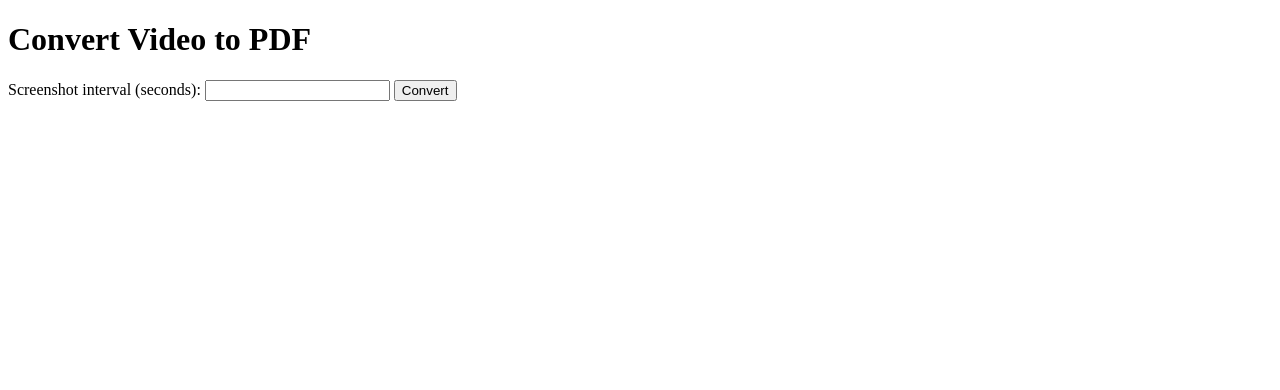
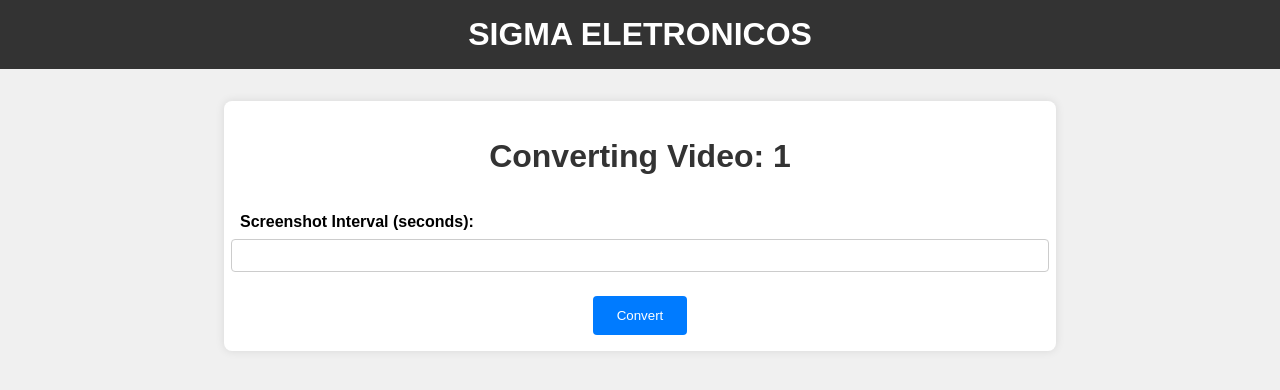
Before and after one commit to carlitodev/mp4topdf, a Flask app: page /convert/1 in a window 1280 px wide. Shown: the top 390 px of the page. Run offline with Flask 3, Linux system fonts and the light colour scheme.

Commit message:
Add beatifull website

```diff
--- /dev/null
+++ b/static/styles.css
@@ -0,0 +1,78 @@
+body {
+    font-family: Arial, sans-serif;
+    background-color: #f0f0f0;
+    margin: 0;
+    padding: 0;
+    display: flex;
+    flex-direction: column;
+    align-items: center;
+}
+
+header {
+    background-color: #333;
+    width: 100%;
+    padding: 1rem;
+    color: white;
+    text-align: center;
+}
+
+.logo {
+    font-size: 2rem;
+    font-weight: bold;
+}
+
+main {
+    width: 100%;
+    max-width: 800px;
+    margin: 2rem auto;
+    padding: 1rem;
+    background-color: white;
+    box-shadow: 0 0 10px rgba(0, 0, 0, 0.1);
+    border-radius: 8px;
+}
+
+.container {
+    display: flex;
+    flex-direction: column;
+    align-items: center;
+}
+
+h1 {
+    color: #333;
+}
+
+form {
+    width: 100%;
+    display: flex;
+    flex-direction: column;
+    align-items: center;
+}
+
+label {
+    width: 100%;
+    margin-top: 1rem;
+    font-weight: bold;
+}
+
+input[type="file"],
+input[type="number"] {
+    width: 100%;
+    padding: 0.5rem;
+    margin-top: 0.5rem;
+    border: 1px solid #ccc;
+    border-radius: 4px;
+}
+
+button {
+    margin-top: 1.5rem;
+    padding: 0.75rem 1.5rem;
+    color: white;
+    background-color: #007bff;
+    border: none;
+    border-radius: 4px;
+    cursor: pointer;
+}
+
+button:hover {
+    background-color: #0056b3;
+}
--- a/templates/convert.html
+++ b/templates/convert.html
@@ -3,14 +3,24 @@
 <head>
     <meta charset="UTF-8">
     <meta name="viewport" content="width=device-width, initial-scale=1.0">
-    <title>Convert Video</title>
+    <title>Converting</title>
+    <link rel="stylesheet" href="{{ url_for('static', filename='styles.css') }}">
 </head>
 <body>
-    <h1>Convert Video to PDF</h1>
-    <form action="" method="post">
-        <label for="interval">Screenshot interval (seconds):</label>
-        <input type="number" id="interval" name="interval" step="0.1" required>
-        <button type="submit">Convert</button>
-    </form>
+    <header>
+        <div class="logo">
+            SIGMA ELETRONICOS
+        </div>
+    </header>
+    <main>
+        <div class="container">
+            <h1>Converting Video: {{ filename }}</h1>
+            <form method="post">
+                <label for="interval">Screenshot Interval (seconds):</label>
+                <input type="number" name="interval" id="interval" required>
+                <button type="submit">Convert</button>
+            </form>
+        </div>
+    </main>
 </body>
 </html>
```
Also changed, not shown: templates/index.html (+18 -6 lines).
